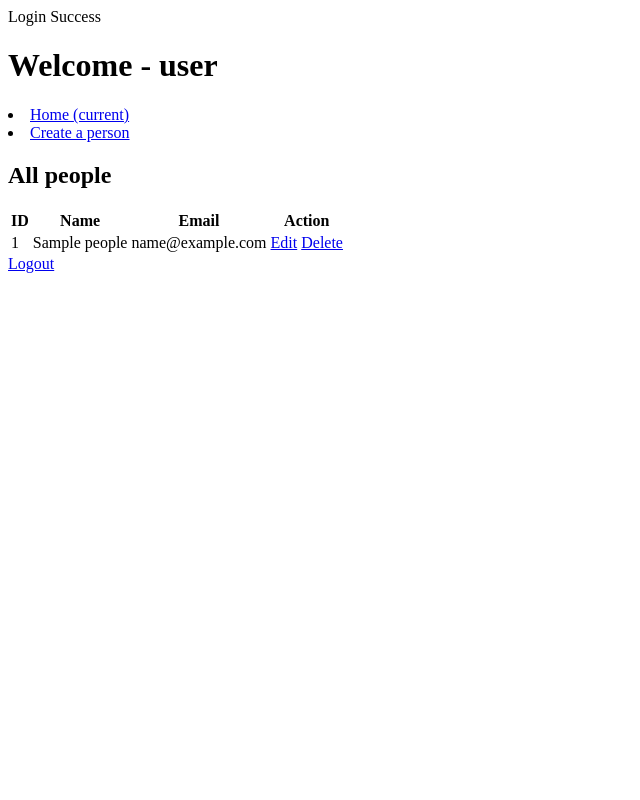
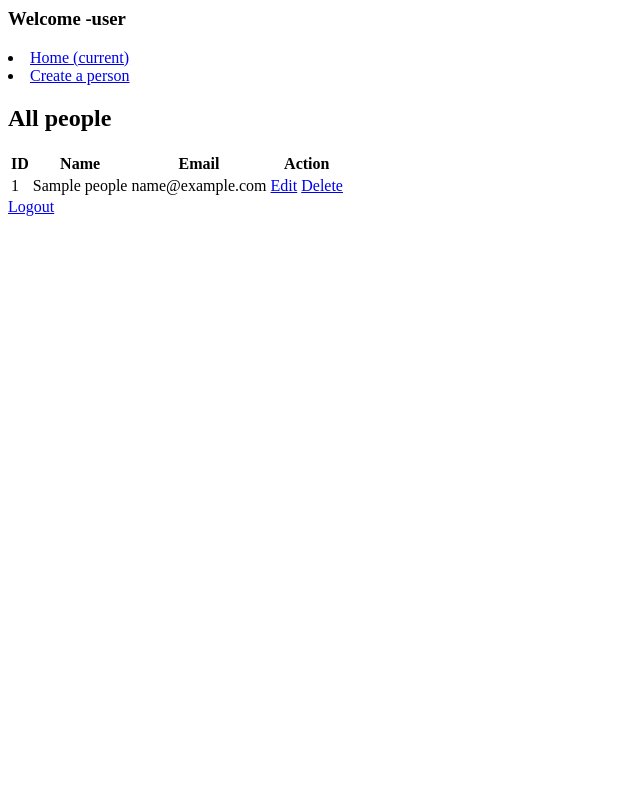
Before and after one commit to Iron334/test001, a PHP site: page /login_success.php in a window 1280 px wide. Shown: the whole page, without its empty margins (0-640 px from the left). Run offline with PHP 8.4, Linux system fonts and the light colour scheme; a user stored in the database is signed in; tables that the repository leaves empty hold one stand-in row (values such as "Sample post").

Commit message:
Update login_success.php

```diff
--- a/login_success.php
+++ b/login_success.php
@@ -2,7 +2,7 @@
 session_start();
 if(isset($_SESSION["username"]))
 {
-    echo 'Login Success<br /> <h1>Welcome - '.$_SESSION["username"].'</h1>';
+    echo '<h3>Welcome -'.$_SESSION["username"].'</h3>';
     include "index.php";
 }
 else
```
